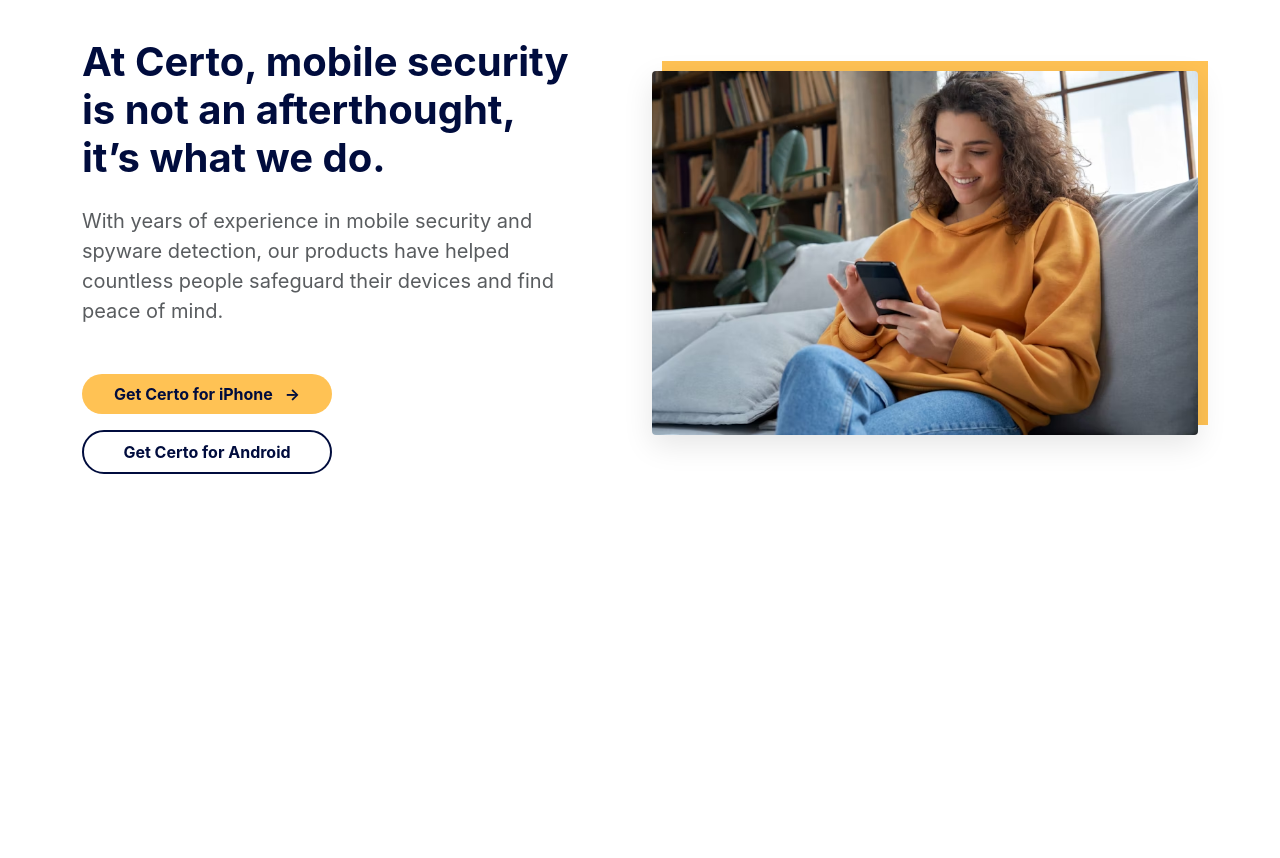
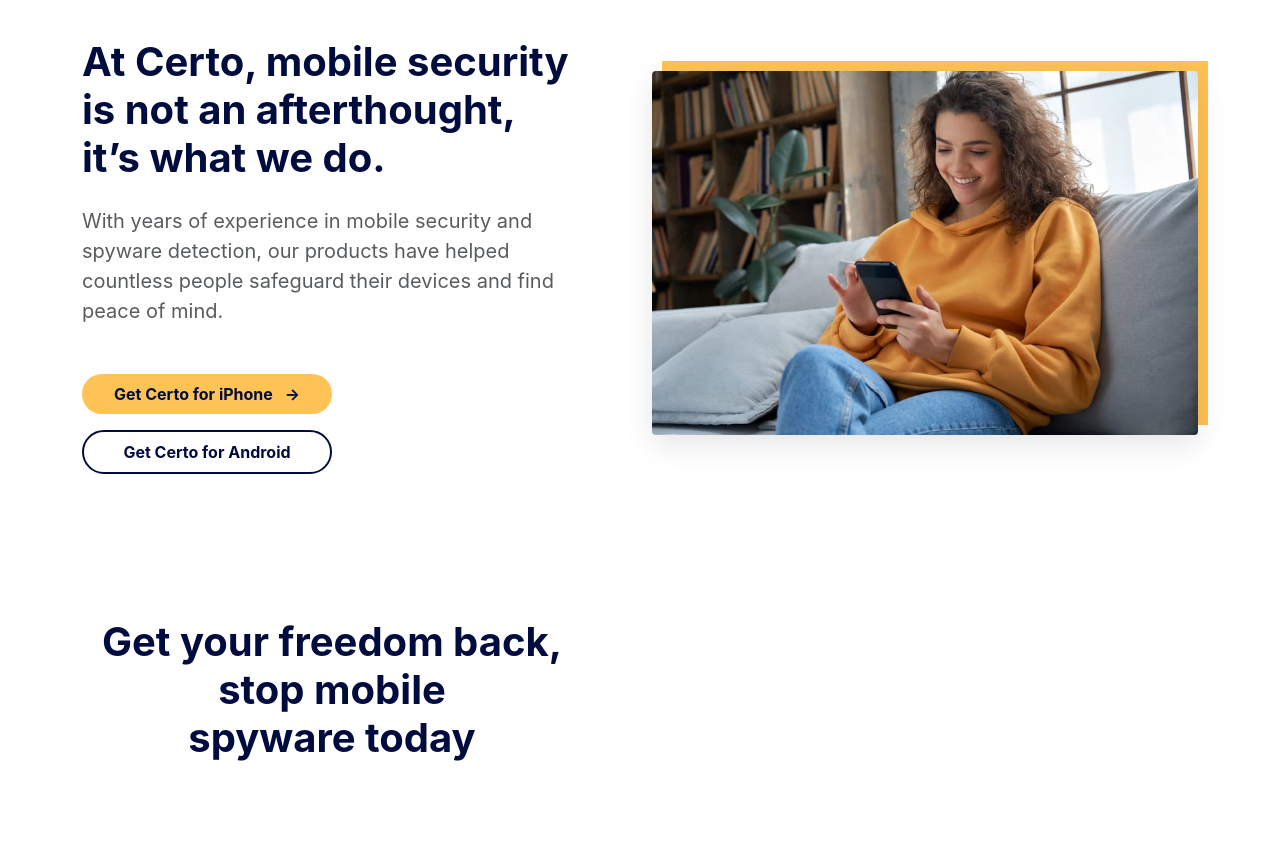
Before and after one commit to Nimra-afk/Certo, a plain HTML site: page index.html in a window 1280 px wide. Shown: the part 1781-2639 px from the top of the page. Before the commit the page ends 2351 px from the top, so only its background shows below. Drawn offline with nearby package versions, Linux system fonts and the light colour scheme.

Commit message:
4th page heading

```diff
--- a/index.html
+++ b/index.html
@@ -158,6 +158,15 @@
         </div>
     </div>
 </section>
+<section class="features-bg py-5">
+    <div class="container">
+        <div class="text-center mb-5">
+            <h2 class="fw-bold text-dark-blue display-6">
+                Get your freedom back, stop mobile<br>spyware today
+            </h2>
+        </div>
+
+
         </main>
 
 </body>
```
Also changed, not shown: style.css (line endings or trailing spaces).
